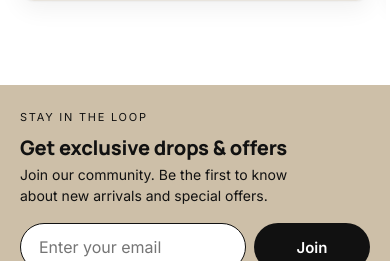
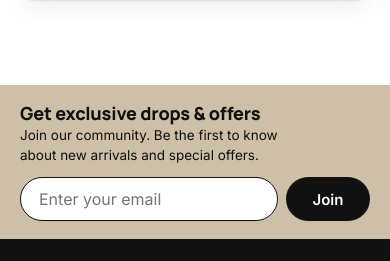
Before and after one commit to zinan32/zinan-shop, a plain HTML site: page index.html in a window 390 px wide. Shown: the part 2585-2846 px from the top of the page. Drawn offline with nearby package versions, Linux system fonts and the light colour scheme; no server answers.

Commit message:
Update styles.css

```diff
--- a/css/styles.css
+++ b/css/styles.css
@@ -271,3 +271,19 @@ h2 { font-size: 20px; line-height: 1.2; }
   .foot-bottom { margin-top: 12px; padding-top: 12px; }
 }
 /* ===== SECTION 18: FOOTER COMPACT ON PHONES · END ===== */
+
+/* ===== SECTION 19: SLIM SIGN-UP STRIP ON PHONES · START =====
+   Paste at the very bottom of css/styles.css (below Section 18).
+   Only affects screens narrower than 760px. */
+html { scroll-padding-top: 72px; }   /* the "New drops" link lands below the sticky header */
+@media (max-width: 759px) {
+  .nl-strip { padding: 18px 0; }
+  .nl { gap: 12px; }
+  .nl .eyebrow { display: none; }
+  .nl h2 { font-size: 18px; margin: 0 0 2px; }
+  .nl-text { font-size: 13.5px; line-height: 1.45; }
+  .nl-row .input, .nl-row .btn { min-height: 44px; }
+  .nl-row .btn { min-width: 84px; padding: 0 20px; }
+  .nl-status { margin-top: 6px; }
+}
+/* ===== SECTION 19: SLIM SIGN-UP STRIP ON PHONES · END ===== */
```
